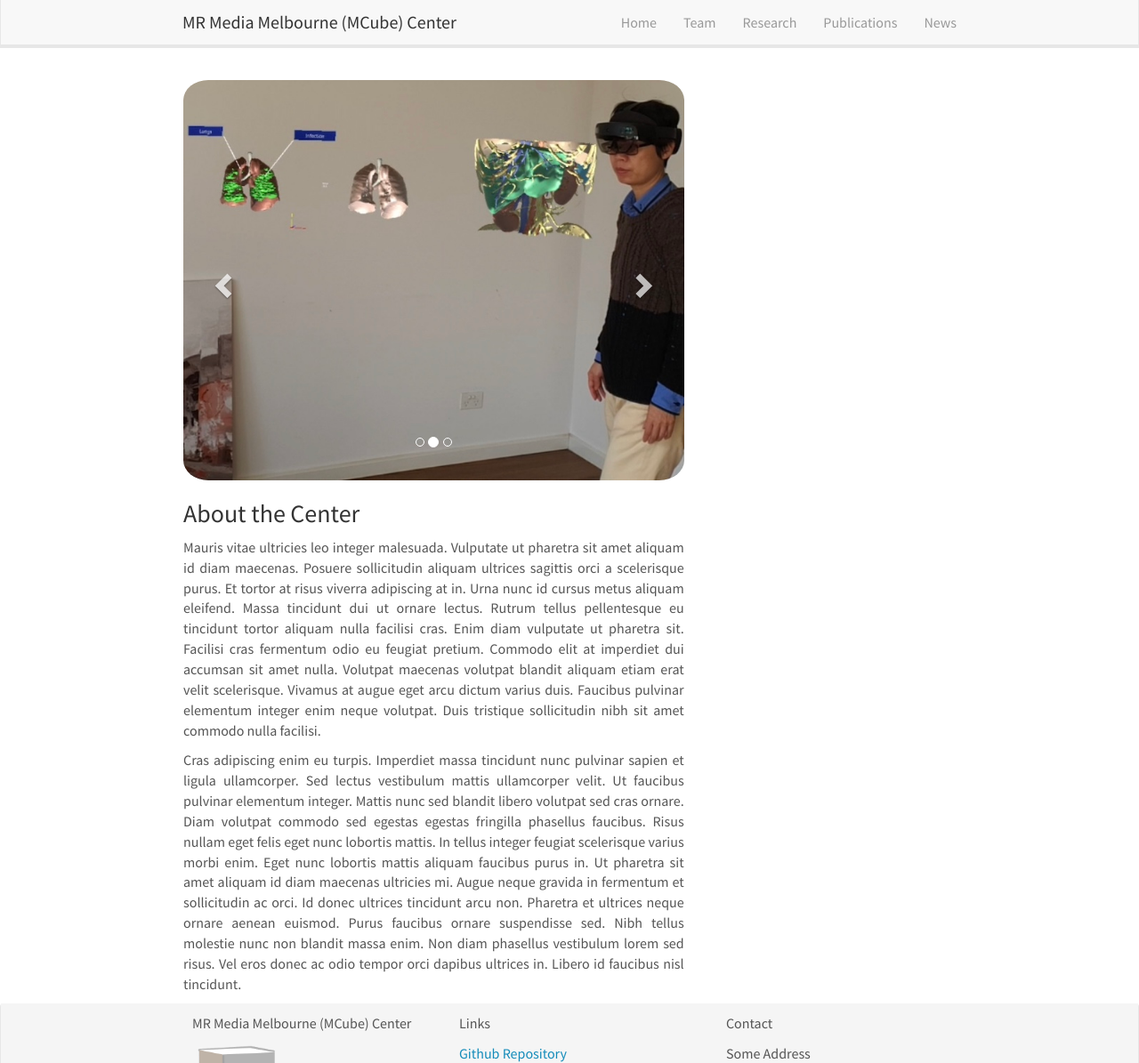
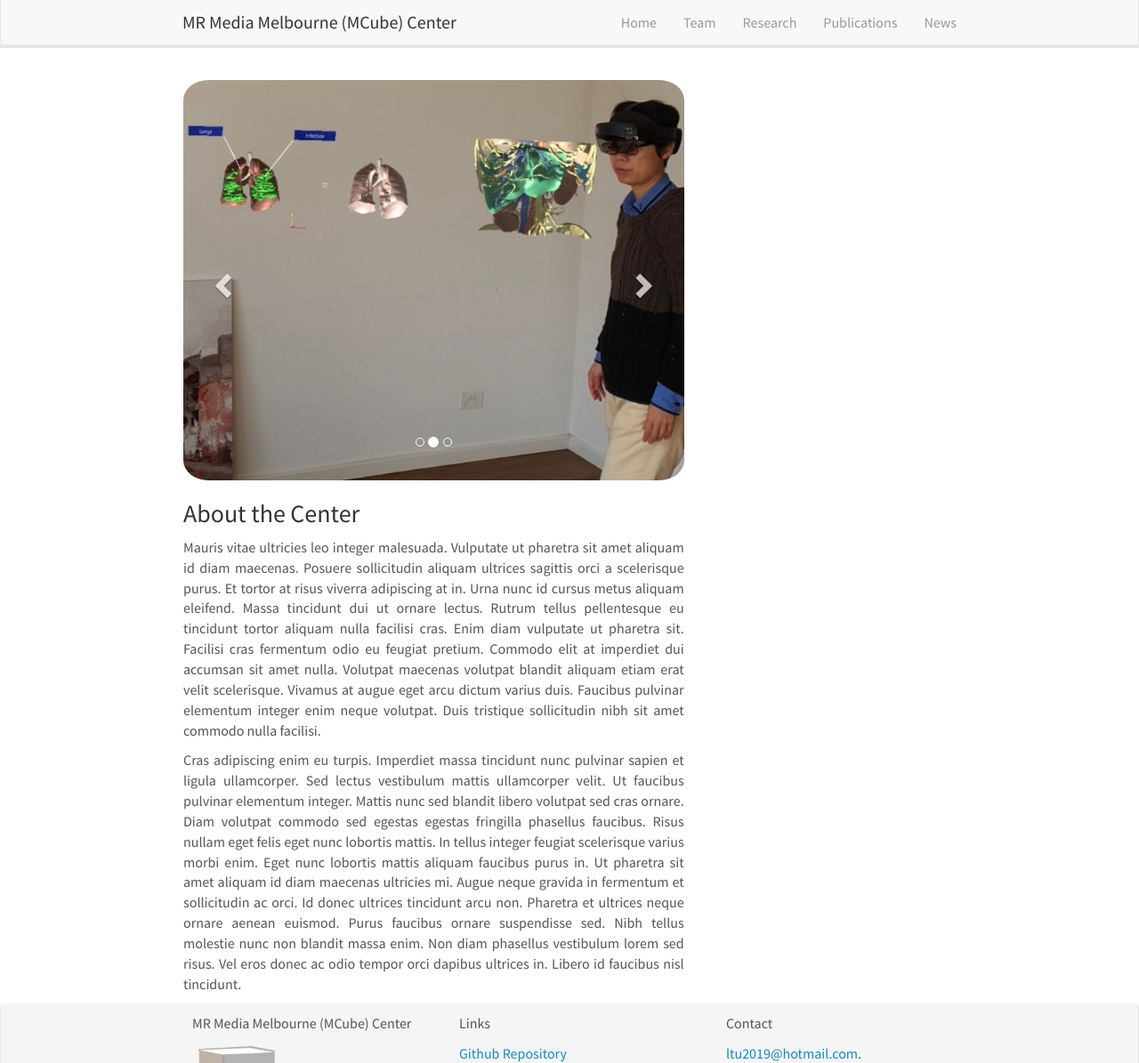
Before and after one commit to m3lab-ltu/m3lab-ltu.github.io, a Jekyll site: the page built from _pages/home.md, in a window 1280 px wide and 1195 px high. Shown: the whole window at 89% size. Built offline with Jekyll 4.4.1, drawn with Linux system fonts in a browser that asks for light colours; nearby versions of some CDN libraries; comment, search, counter and statistics services are not loaded; some of the changed text lies outside the part shown.

Commit message:
Add files via upload

```diff
--- a/_includes/footer.html
+++ b/_includes/footer.html
@@ -11,7 +11,7 @@
 			<div class="col-sm-4">
 				<p>Links</p>
 				<ul class="list-unstyled">
-					<li><a href="https://github.com/">Github Repository</a></li>
+					<li><a href="https://github.com">Github Repository</a></li>
 					<li><a href="">Link</a></li>
 					<li><a href="">Link</a></li>
 					<li><a href="">Link</a></li>
@@ -20,12 +20,12 @@
 
 			<div class="col-sm-4">
 				<p>Contact</p>
-				<p>Some Address</p>
+				<p><a href="mailto:ltu2019@hotmail.com">ltu2019@hotmail.com</a>.</p>
 			</div>
 		</div>
 
 		<div class="row mt-3">
-			<p class="text-center">Copyright &copy; 2020</p>
+			<p class="text-center">Copyright&copy; 2020</p>
 		</div>
 	</div>
   </div>
```
